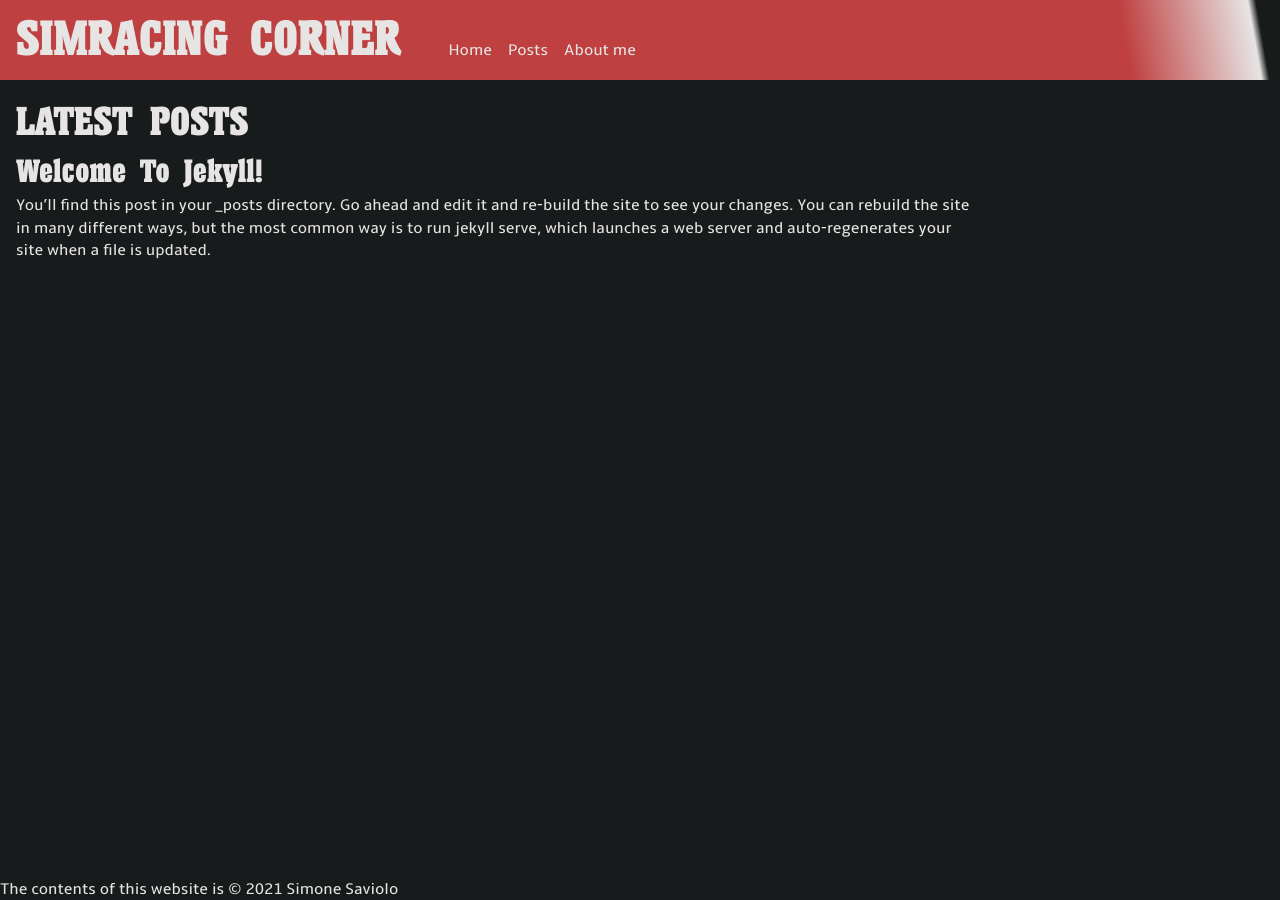
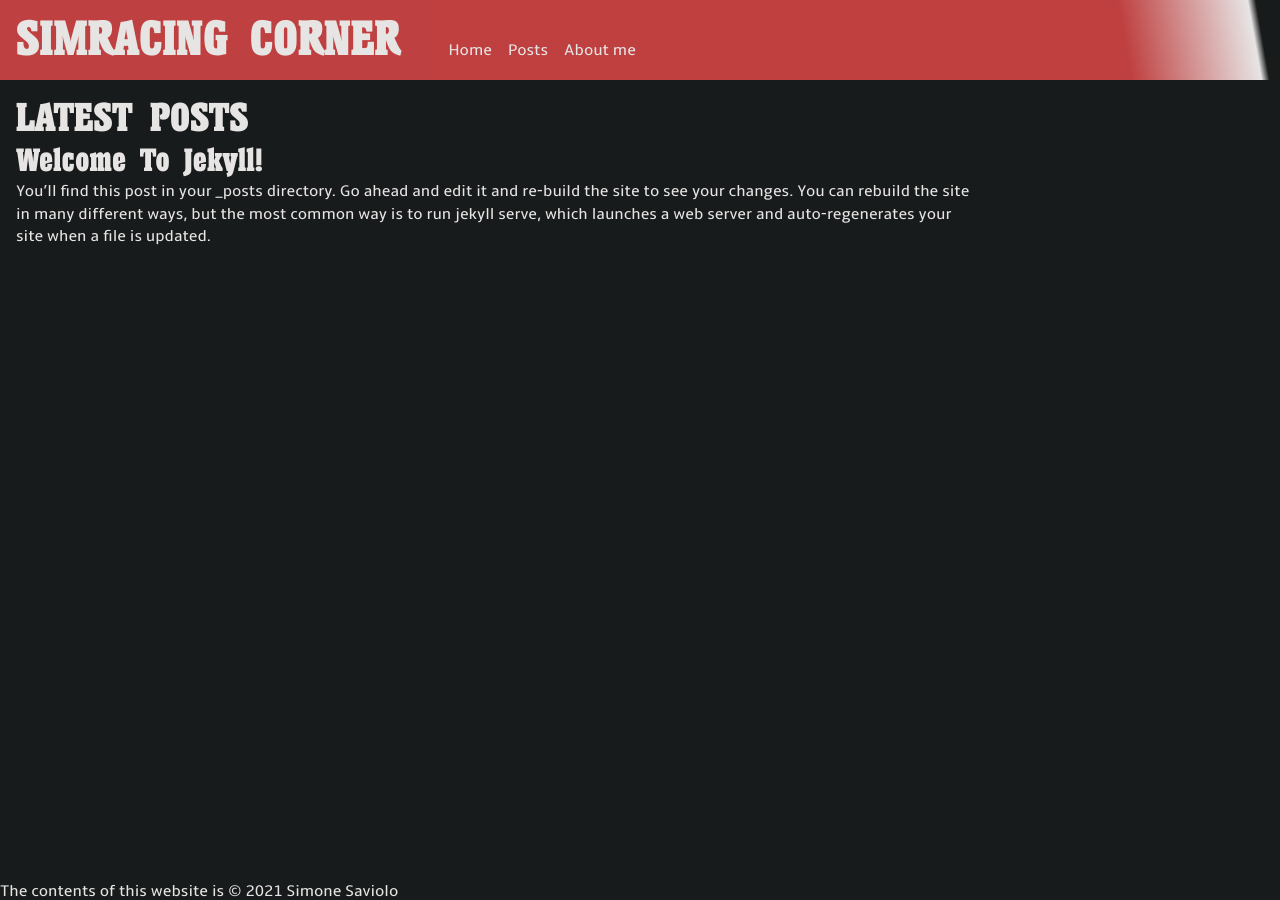
Before and after one commit to savissimo/simracing-corner, a Jekyll site: the page built from docs/posts.html, in a window 1280 px wide. Built offline with Jekyll 4.4.1, drawn with Linux system fonts in a browser that asks for light colours.

Commit message:
Fix layout

```diff
--- a/docs/_sass/main.scss
+++ b/docs/_sass/main.scss
@@ -20,7 +20,7 @@
 	grid-template: "header" auto "nav" auto "main" 1fr "footer" auto / 1fr;
 
 	font-family: $font-body;
-	line-height: 1.4;
+	line-height: 1.2;
 
 	@include respond-above(sm) {
 		grid-template: "header header" auto "nav nav" auto "main sidebar" 1fr "footer footer" auto / 1fr auto;
@@ -56,6 +56,8 @@
 h3 { font-size: typographic-scale(2); font-family: $font-heading; }
 h4 { font-size: typographic-scale(1); font-family: $font-heading; }
 h5 { font-size: typographic-scale(0); font-family: $font-heading; }
+
+p { line-height: 1.4; }
 
 /**********************************************************************************************************************/
 
```
